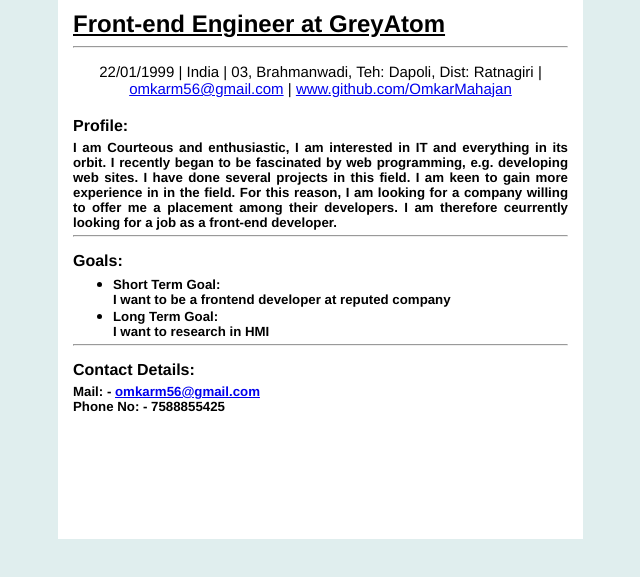
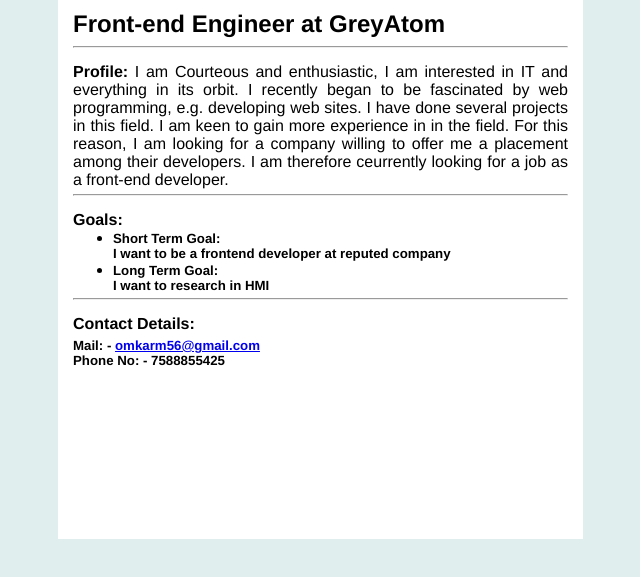
Before and after one commit to OmkarMahajan/personal-portfolio-page, a plain HTML site: page index.html in a window 1280 px wide. Shown: the part 57-634 px from the top of the page, without its empty margins (287-927 px from the left). Drawn offline with Linux system fonts and the light colour scheme.

```diff
--- a/index.html
+++ b/index.html
@@ -9,42 +9,31 @@
 			<div Style="margin:15" class="heading">
 				<p>
 					<h1>Omkar Mahajan</h1><br>
-					<h2 style="margin-bottom:10"><U>Front-end Engineer at GreyAtom</U></h2>
+					<h2 style="margin-bottom:10">Front-end Engineer at GreyAtom</h2>
 					<!-- <h5 style="margin-bottom:10">To solve problems in a creative and effective manner in a challenging position.</h5> -->
-					<hr></hr>
+					<hr/>
 				</p>
-			</div>
-
-			<div Style="margin-bottom:20" class="info">
-			<span>22/01/1999</span>
-			<span>|</span>
-			<span>India</span>
-			<span>|</span>
-			<span>03, Brahmanwadi, Teh: Dapoli, Dist: Ratnagiri</span>
-			<span>|</span>
-			<span><a href="mailto:omkarm56@gmail.com">omkarm56@gmail.com</a></span>
-			<span>|</span>
-			<span><a href="https://www.github.com/OmkarMahajan">www.github.com/OmkarMahajan</a></span>
 			</div>
 
 
 			<div Style="margin:15">
-				<h4><strong>Profile:</strong></h4>
-				<h5 style="text-align:justify;">I  am Courteous and enthusiastic, I am interested in IT and everything in its orbit. I recently began to be fascinated
+				<p style="text-align:justify;"><strong>Profile:</strong>
+				I am Courteous and enthusiastic, I am interested in IT and everything in its orbit. I recently began to be fascinated
 					by web programming, e.g. developing web sites. I have done several projects in this field. I am keen to gain more experience in in the field.
-					For this reason, I am looking for a company willing to offer me a placement among their developers. I am therefore ceurrently looking for a job as a front-end developer.</b></h5>
+					For this reason, I am looking for a company willing to offer me a placement among their developers. I am therefore ceurrently looking for a job as a front-end developer.</b></p>
 				<hr></hr>
 			</div>
 
 			<div Style="margin:15">
-				<h4><strong>Goals:</strong></h4>
-				<ul>
-					<li><h5><b>Short Term Goal:</b></h5></li>
-						<h5>I want to be a frontend developer at reputed company</h5>
-					<li><h5><b>Long Term Goal:</b></h5></li>
+				<p><strong>Goals:</strong>
+				    <ul>
+					    <li><h5><b>Short Term Goal:</b></h5></li>
+						    <h5>I want to be a frontend developer at reputed company</h5>
+					    <li><h5><b>Long Term Goal:</b></h5></li>
 						<h5>I want to  research in HMI </h5>
-				</ul>
-				<hr></hr>
+                    </ul>
+                </p>
+				<hr/>
 			</div>
 
 			<div Style="margin:15">
--- a/style.css
+++ b/style.css
@@ -25,11 +25,6 @@
 	text-align: left;
 }
 
-.info{
-	font-size: 15;
-	text-align: center;
-}
-
 
 .seprator{
 	width:10;
```
